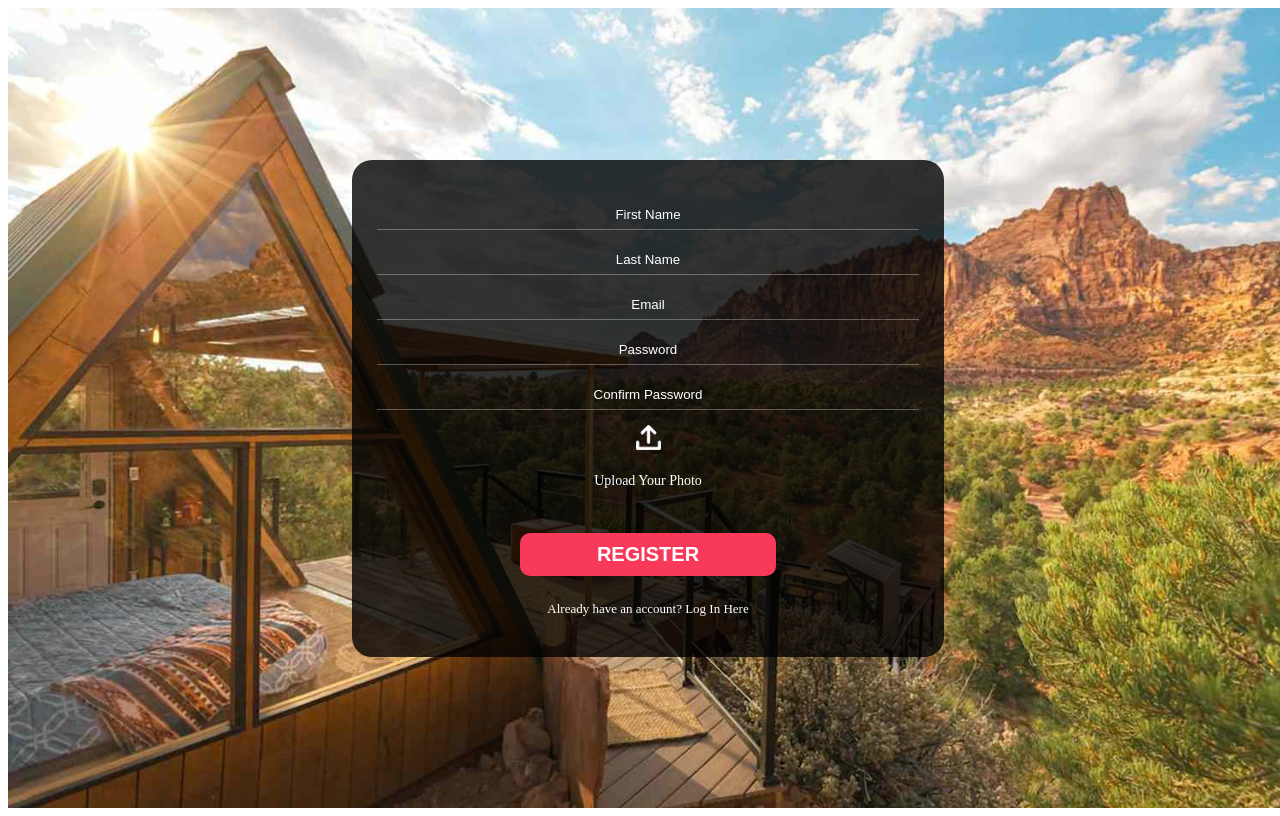
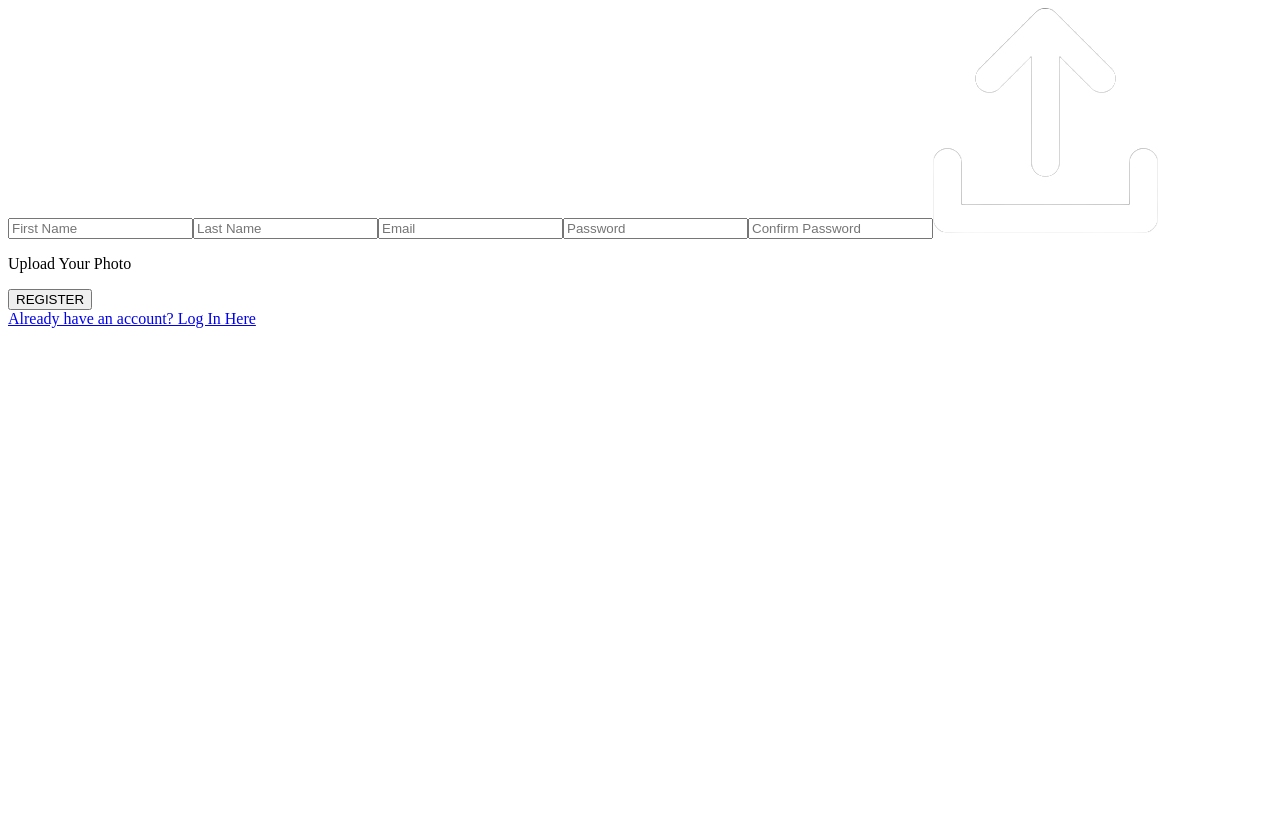
Before and after one commit to durgeshtawar/E-State-Frontend, a React (Vite) app: page /register in a window 1280 px wide. Built offline with nearby package versions, Linux system fonts and the light colour scheme.

Commit message:
debug routing

```diff
--- a/src/pages/LoginPage.jsx
+++ b/src/pages/LoginPage.jsx
@@ -3,6 +3,7 @@
 import { setLogin } from "../redux/state";
 import { useDispatch } from "react-redux"
 import { useNavigate } from "react-router-dom"
+import { Link } from "react-router-dom";
 
 const LoginPage = () => {
   const [email, setEmail] = useState("");
@@ -62,7 +63,7 @@
           />
           <button type="submit">LOG IN</button>
         </form>
-        <a href="/register">Don't have an account? Sign In Here</a>
+        <Link to="/register">Don't have an account? Sign In Here</Link>
       </div>
     </div>
   );
--- a/src/pages/Register.jsx
+++ b/src/pages/Register.jsx
@@ -1,6 +1,7 @@
 import { useEffect, useState } from "react";
 import { useNavigate } from "react-router-dom"
-import "../styles/Register.scss";
+// import "../styles/Register.scss";
+import { Link } from "react-router-dom";
 
 const RegisterPage = () => {
   const [formData, setFormData] = useState({
@@ -48,7 +49,8 @@
       })
 
       if (response.ok) {
-        navigate("/login")
+         navigate("/login")
+
       }
     } catch (err) {
       console.log("Registration failed", err.message)
@@ -125,7 +127,7 @@
           )}
           <button type="submit" disabled={!passwordMatch}>REGISTER</button>
         </form>
-        <a href="/login">Already have an account? Log In Here</a>
+        <Link to="/login">Already have an account? Log In Here</Link>
       </div>
     </div>
   );
```
